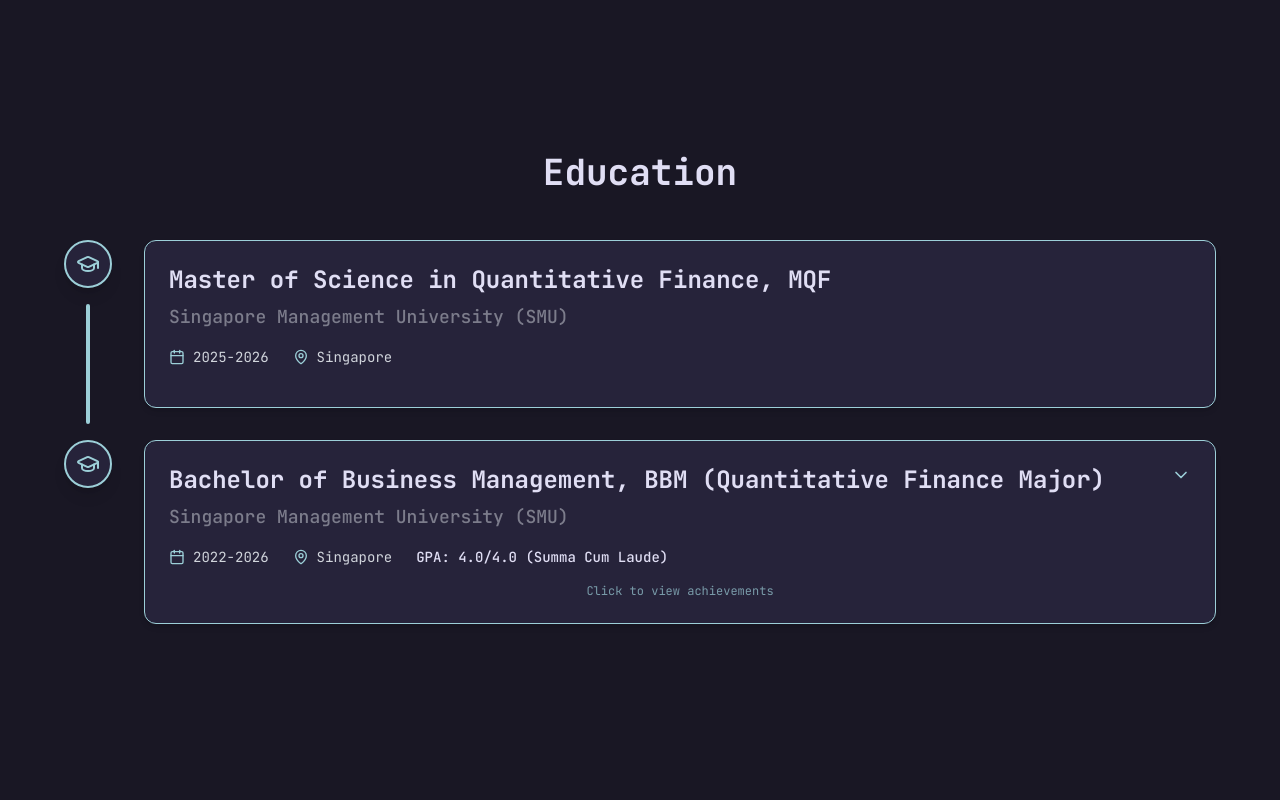
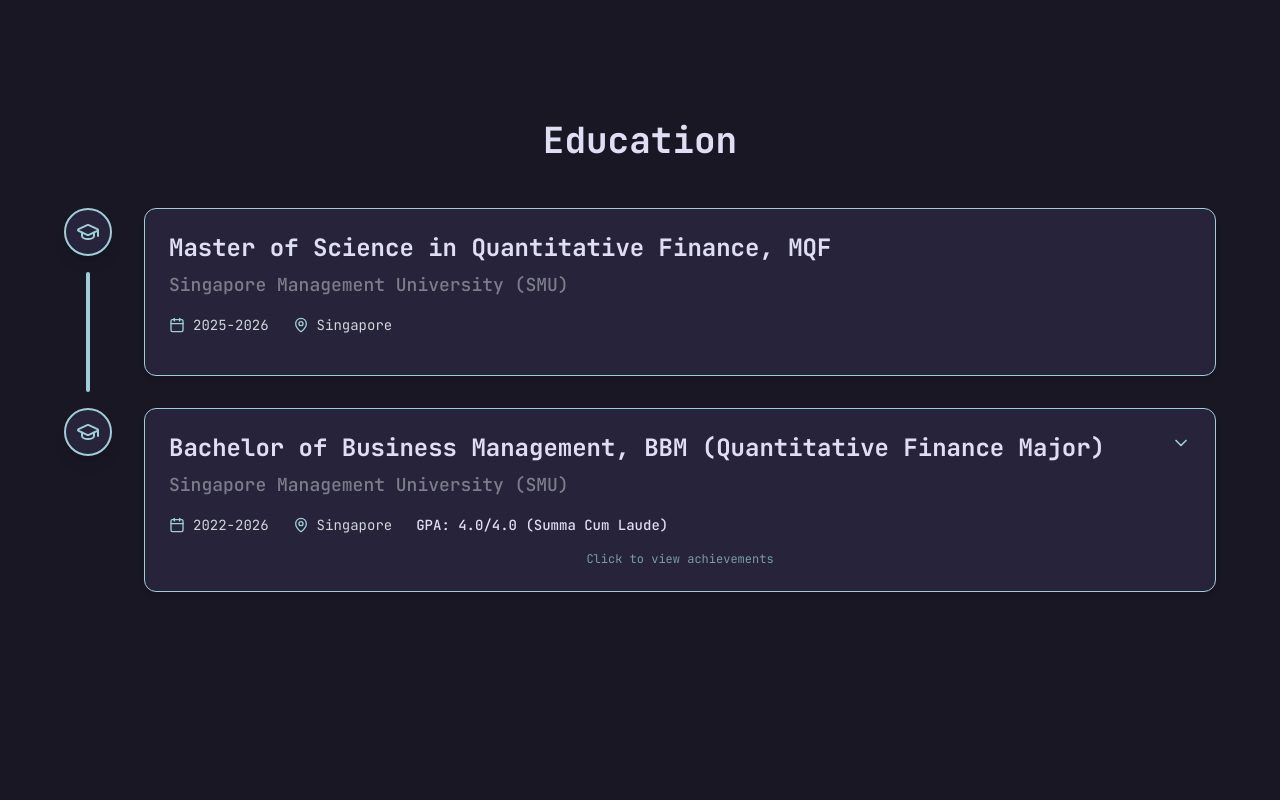
Before and after one commit to xavierchen0/portfolio-website, a React (Vite) app: page / in a window 1280 px wide. Shown: the part 680-1480 px from the top of the page. Built offline with nearby package versions, Linux system fonts and the light colour scheme.

Commit message:
feat: removed unnecessary padding

```diff
--- a/src/components/EducationSection.jsx
+++ b/src/components/EducationSection.jsx
@@ -57,10 +57,7 @@ export default function EducationSection({ id }) {
   };
 
   return (
-    <section
-      id={id}
-      className="flex min-h-screen items-start justify-center px-4 py-8"
-    >
+    <section id={id} className="flex items-start justify-center px-4">
       <div className="w-full max-w-6xl">
         {/* Header */}
         <motion.div
```
